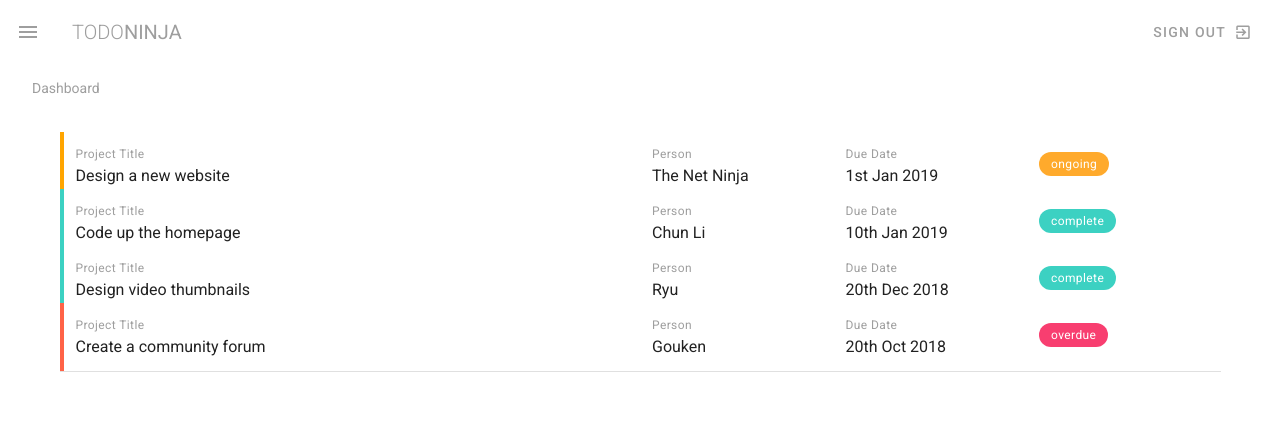
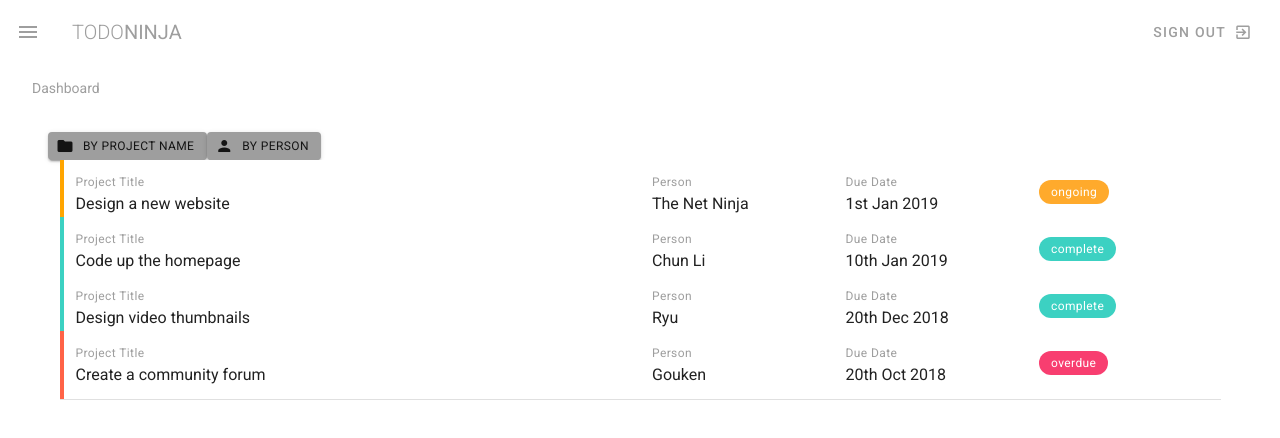
Before and after one commit to AlbertoIchikawa/my-first-blog, a Vue app in the folder VuetifyTutorial/todo-ninja/: page / in a window 1280 px wide. Shown: the top 438 px of the page. Built offline with nearby package versions, Linux system fonts and the light colour scheme.

Commit message:
Vuetify_Tutorial#17

```diff
--- a/VuetifyTutorial/todo-ninja/src/views/Dashboard.vue
+++ b/VuetifyTutorial/todo-ninja/src/views/Dashboard.vue
@@ -3,6 +3,16 @@
     <v-subheader class="grey--text">Dashboard</v-subheader>
 
     <v-container class="my-5">
+      <v-layout row class="mb-3">
+        <v-btn small flat color="grey" @click="sortBy('title')">
+          <v-icon left sall>folder</v-icon>
+          <span class="caption text-lowecase">By project name</span>
+        </v-btn>
+        <v-btn small flat color="grey" @click="sortBy('person')">
+          <v-icon left sall>person</v-icon>
+          <span class="caption text-lowecase">By person</span>
+        </v-btn>
+      </v-layout>
       <v-card flat tile class="px-3" v-for="project in projects" :key="project.title">
         <v-row row wrap>
           <v-col cols="12" md="6" :class="`pl-3 project ${project.status}`">
@@ -74,7 +84,12 @@ export default {
             "Lorem ipsum dolor sit amet consectetur adipisicing elit. Sunt consequuntur eos eligendi illum minima adipisci deleniti, dicta mollitia enim explicabo fugiat quidem ducimus praesentium voluptates porro molestias non sequi animi!"
         }
       ]
-    };
+    }
+  },
+  methods:{
+    sortBy(prop){
+      this.projects.sort((a,b) => a[prop] < b[prop] ? -1:1)
+    }
   }
 };
 </script>
```
